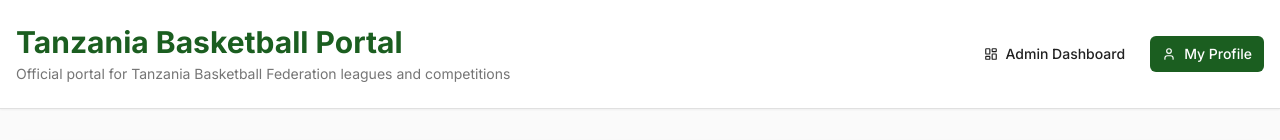
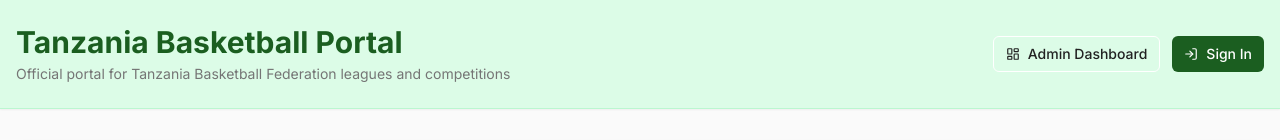
Before and after one commit to jupitertechtz/tbfmap, a React (Vite) app: page / in a window 1280 px wide. Shown: the top 140 px of the page. Built offline with nearby package versions, Linux system fonts and the light colour scheme; no server answers; the database is empty.

Commit message:
TBF TOP BANNER

```diff
--- a/src/pages/public-league-portal/index.jsx
+++ b/src/pages/public-league-portal/index.jsx
@@ -1,5 +1,5 @@
 import React, { useState, useEffect, useCallback } from 'react';
-import { Link } from 'react-router-dom';
+import { Link, useNavigate } from 'react-router-dom';
 import Icon from '../../components/AppIcon';
 import Button from '../../components/ui/Button';
 import LeagueStandings from './components/LeagueStandings';
@@ -9,8 +9,11 @@
 import { matchService } from '../../services/matchService';
 import { leagueService } from '../../services/leagueService';
 import { playerService } from '../../services/playerService';
+import { useAuth } from '../../contexts/AuthContext';
 
 const PublicLeaguePortal = () => {
+  const navigate = useNavigate();
+  const { user, userProfile, loading: authLoading, isAuthenticated } = useAuth();
   const [selectedSeason, setSelectedSeason] = useState('2024-25');
   const [searchQuery, setSearchQuery] = useState('');
   const [filters, setFilters] = useState({});
@@ -537,7 +540,7 @@
   return (
     <div className="min-h-screen bg-background text-foreground">
       {/* Header */}
-      <header className="bg-card border-b border-border shadow-sm">
+      <header className="bg-green-100 border-b border-green-200 shadow-sm">
         <div className="container mx-auto px-4 py-6">
           <div className="flex flex-col md:flex-row md:items-center md:justify-between gap-4">
             <div>
@@ -552,9 +555,25 @@
                   Admin Dashboard
                 </Button>
               </Link>
-              <Button variant="default" iconName="User" size="sm">
-                My Profile
-              </Button>
+              {isAuthenticated ? (
+                <Button
+                  variant="default"
+                  iconName="User"
+                  size="sm"
+                  onClick={() => navigate('/profile')}
+                >
+                  My Profile
+                </Button>
+              ) : (
+                <Button
+                  variant="default"
+                  iconName="LogIn"
+                  size="sm"
+                  onClick={() => navigate('/login')}
+                >
+                  Sign In
+                </Button>
+              )}
             </div>
           </div>
         </div>
```
